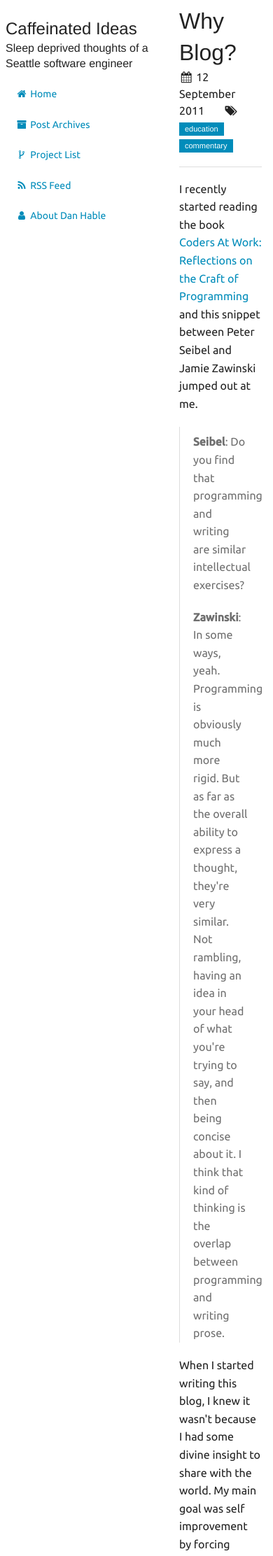
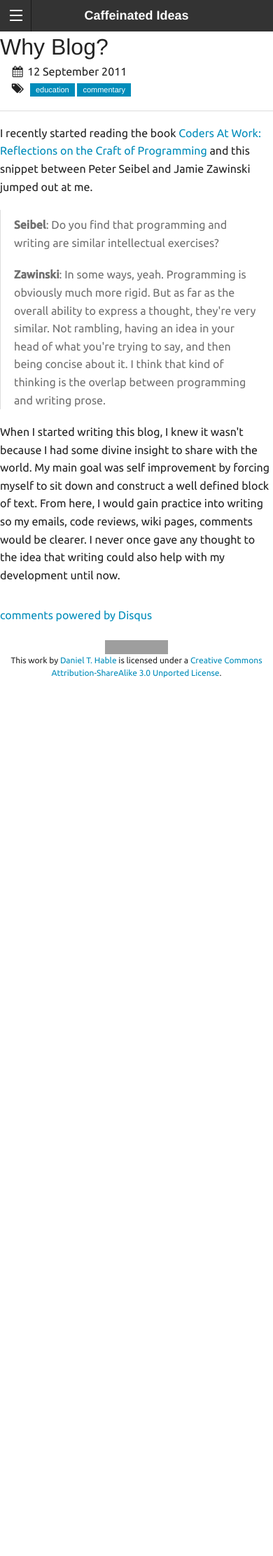
Before and after one commit to dhable/caffeinatedideas.com, a Jekyll site: the page built from _posts/2011-09-12-why-blog.markdown, in a window 390 px wide. Shown: the top 2224 px of the page at 70% size. Built offline with Jekyll 4.4.1, drawn with Linux system fonts in a browser that asks for light colours; nearby versions of some CDN libraries; comment, search, counter and statistics services are not loaded; grey boxes are pictures that could not be loaded.

Commit message:
Responsive, Cut 1
Made the design mobile friendly so now the view loses the left side bar on the small screen in favor of an off screen menu.

```diff
--- a/_layouts/default.html
+++ b/_layouts/default.html
@@ -7,44 +7,68 @@
         <link href="/css/prism.css" rel="stylesheet">
         <link href="/css/caffeinatedideas.css" type="text/css" rel="stylesheet">
         <link href="//maxcdn.bootstrapcdn.com/font-awesome/4.2.0/css/font-awesome.min.css" rel="stylesheet">
+        <script src="/js/vendor/modernizr.js"></script>
     </head>
 
     <body>
-        <aside class="left col">
+        <!-- for small screens -->
+        <div class="show-for-small off-canvas-wrap" data-offcanvas>
+            <div class="inner-wrap">
+                <nav class="tab-bar">
+                    <section class="left-small">
+                        <a class="left-off-canvas-toggle menu-icon" href="#"><span></span></a>
+                    </section>
+                    <section class="middle tab-bar-section">
+                        <h1 class="title">{{ site.name }}</h1>
+                    </section>
+                </nav>
+                <aside class="left-off-canvas-menu">
+                    <ul class="off-canvas-list">
+                        <li><a href="/"><i class="fa fa-fw fa-home"></i>&nbsp;Home</a></li>
+                        <li><a href="/archives"><i class="fa fa-fw fa-archive"></i>&nbsp;Post Archives</a></li>
+                        <li><a href="/projects"><i class="fa fa-fw fa-code-fork"></i>&nbsp;Project List</a></li>
+                        <li><a href="/feed.xml"><i class="fa fa-fw fa-rss"></i>&nbsp;RSS Feed</a></li>
+                        <li><a href="/bio"><i class="fa fa-fw fa-user"></i>&nbsp;About Dan Hable</a></li>
+                    </ul>
+                </aside>
+                <section class="main-section">
+                    {{ content }}
+                     <footer class="text-center">
+                        <a rel="license" href="http://creativecommons.org/licenses/by-sa/3.0/deed.en_US">
+                            <img alt="Creative Commons License" src="http://i.creativecommons.org/l/by-sa/3.0/88x31.png"/></a>
+                        <br/>
+                        This work by
+                        <a xmlns:cc="http://creativecommons.org/ns#" href="http://caffeinatedideas.com"
+                            property="cc:attributionName" rel="cc:attributionURL">Daniel T. Hable</a>
+                        is licensed under a
+                        <a rel="license" href="http://creativecommons.org/licenses/by-sa/3.0/deed.en_US">
+                            Creative Commons Attribution-ShareAlike 3.0 Unported License</a>.
+                    </footer>
+                </section>
+                <a class="exit-off-canvas"></a>
+            </div>
+        </div>
+
+        <!-- for large screens -->
+        <div class="row hide-for-small">
+            <div class="large-3 medium-4 columns">
+                <div class="hide-for-small">
+                    <div class="sidebar left">
                         <h1>{{ site.name }}</h1>
-            <h2>{{ site.description }}</h2>
-
                         <nav>
-                <ul class="side-nav">
-                    <li>
-                        <a href="/">
-                            <i class="fa fa-fw fa-home"></i>&nbsp;Home</a>
-                    </li>
-
-                    <li>
-                        <a href="/archives">
-                            <i class="fa fa-fw fa-archive"></i>&nbsp;Post Archives</a>
-                    </li>
-
-                    <li>
-                        <a href="/projects">
-                            <i class="fa fa-fw fa-code-fork"></i>&nbsp;Project List</a>
-                    </li>
-
-                    <li>
-                        <a href="/feed.xml">
-                            <i class="fa fa-fw fa-rss"></i>&nbsp;RSS Feed</a>
-                    </li>
-
-                    <li>
-                        <a href="http://danhable.com">
-                            <i class="fa fa-fw fa-user"></i>&nbsp;About Dan Hable</a>
-                    </li>
+                            <ul class="side-nav left">
+                                <li><a href="/"><i class="fa fa-fw fa-home"></i>&nbsp;Home</a></li>
+                                <li><a href="/archives"><i class="fa fa-fw fa-archive"></i>&nbsp;Post Archives</a></li>
+                                <li><a href="/projects"><i class="fa fa-fw fa-code-fork"></i>&nbsp;Project List</a></li>
+                                <li><a href="/feed.xml"><i class="fa fa-fw fa-rss"></i>&nbsp;RSS Feed</a></li>
+                                <li><a href="http://danhable.com"><i class="fa fa-fw fa-user"></i>&nbsp;About Dan Hable</a></li>
                             </ul>
                         </nav>
-        </aside>
+                    </div>
+                </div>
+            </div>
 
-        <section id="page-content" class="right col scroll-y">
+            <div class="large-9 medium-8 columns">
                 {{ content }}
 
                 <footer class="text-center">
--- a/_layouts/post.html
+++ b/_layouts/post.html
@@ -3,10 +3,11 @@ layout: default
 ---
 <header>
     <h1>{{ page.title }}</h1>
-    <span class="right-padded">
+    <div class="row">
+        <div class="medium-4 columns">
             <i class="fa fa-fw fa-calendar"></i>&nbsp;{{ page.date | date_to_long_string }}
-    </span>
-    <span class="right-padded">
+        </div>
+        <div class="medium-4 columns">
             <i class="fa fa-fw fa-tags"></i>&nbsp;
             {% if page.tags.size > 0 %}
                 {% for tag in page.tags %}
@@ -15,7 +16,9 @@ layout: default
             {% else %}
                 <span class="label">unclassified</span>
             {% endif %}
-    </span>
+        </div>
+        <div class="medium-4 columns"></div>
+    </div>
     <hr/>
 </header>
 
--- a/css/caffeinatedideas.css
+++ b/css/caffeinatedideas.css
@@ -1,19 +1,18 @@
 @import url(http://fonts.googleapis.com/css?family=Ubuntu:400,500,400italic);
 
-/* reset default stylings */
 * {
     font-family: 'Ubuntu', sans-serif;
     margin: 0;
     padding: 0;
 }
 
+
 /*
  * prevent prism.js from inserting those stupid scrolling boxes that don't
- * have a visual clue that there's more code not displayed.
+ * have a visual hint that there's more code not displayed.
  */
-pre[class*='language-'] > code[data-language] {
-    max-height: none;
-}
+pre[class*='language-'] > code[data-language] { max-height: none; }
+
 
 /*
  * wrestle some formatting control from foundation so prism.js will display
@@ -26,52 +25,27 @@ code {
 }
 
 
+/* Reset some font sizes, colors, margins and paddings to my liking */
 h1, h2, h3 { padding: 0; margin: 0; }
 h1 { font-size: 2em; }
 h2 { font-size: 1.5em; }
 h3 { font-size: 1em; text-decoration: underline; }
 section { margin-bottom: 2em; }
+header { margin-bottom: 1em; }
+footer { padding-top: 2em; font-size: 0.75em; }
 
 
-
-.right-padded { padding-right: 1.5em; }
-
 /* layout logic for the site template */
-.col { overflow: hidden; position: absolute; top: 0; bottom: 0; }
-.left.col { width: 240px; }
-.right.col { left: 240px; right: 0; }
-.scroll-x { overflow-x; auto; }
-.scroll-y { overflow-y: auto; }
+#page-content { padding: .5em 1em; max-width: 720px; }
 
 
-aside {
-    padding: 1.5em .5em;
-}
-
-aside>h1 {
-    font-size: 1.5em;
-}
-
-aside>h2 {
-    font-size: 1em;
-}
-
-#page-content { padding: .5em 1em; max-width: 720px; }
-#page-content>header { margin-bottom: 1em; }
-#page-content>header h1 { margin: 0; padding: 0; }
-#page-content>footer { padding-top: 2em; font-size: 0.75em; }
-
-.archive-year {
-    margin: 2em 0 0 0;
-}
-
+.archive-year { margin: 2em 0 0 0; }
 .archive-year span {
     color: White;
     background-color: #333;
     padding: 1em 0.5em;
     border-radius: 50%;
 }
-
 .archive-year hr {
     position: relative;
     top: -1.5em;
```
Also changed, not shown: other parts of _layouts/default.html (+9 -2 lines). Lines whose indentation alone changed are shown as unchanged.
